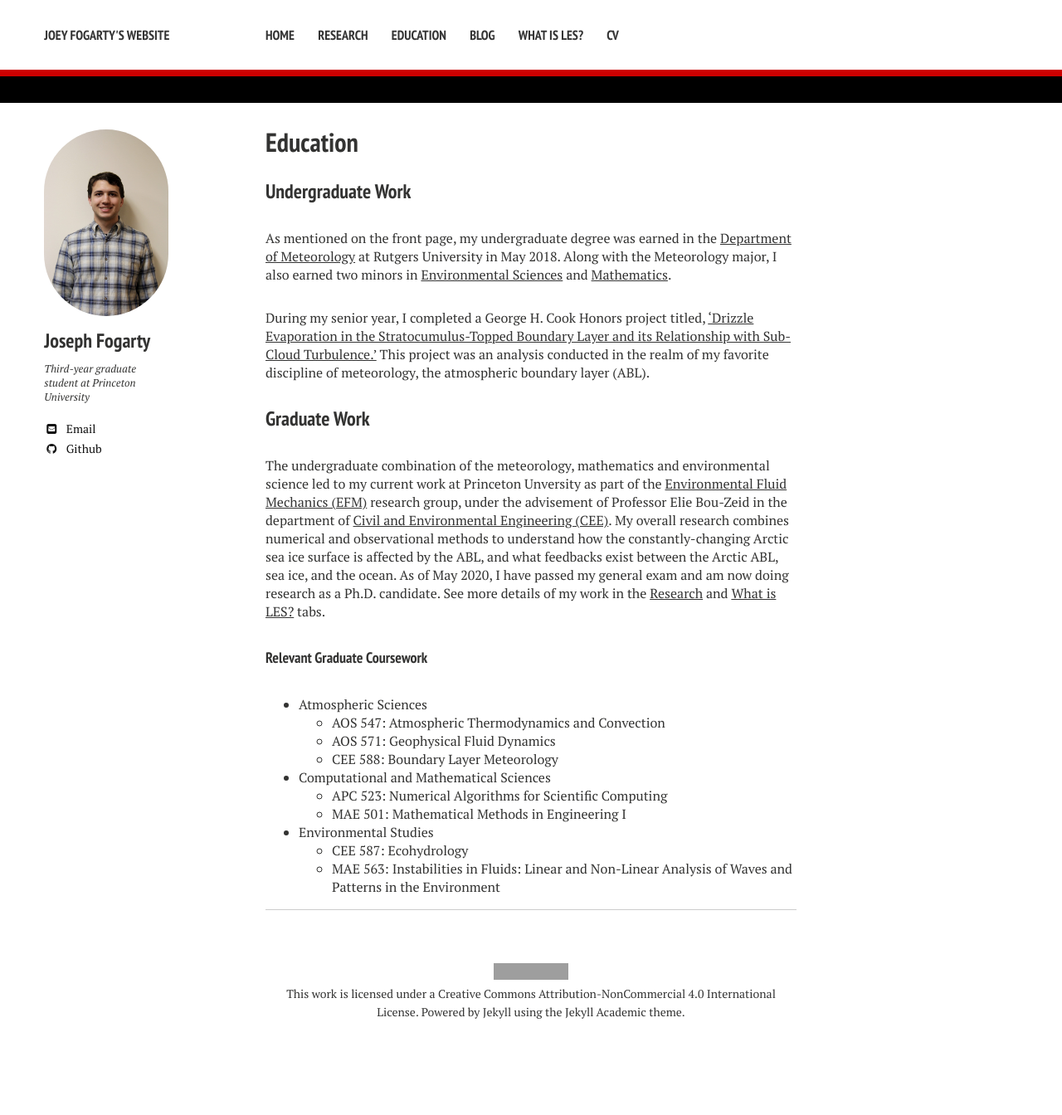
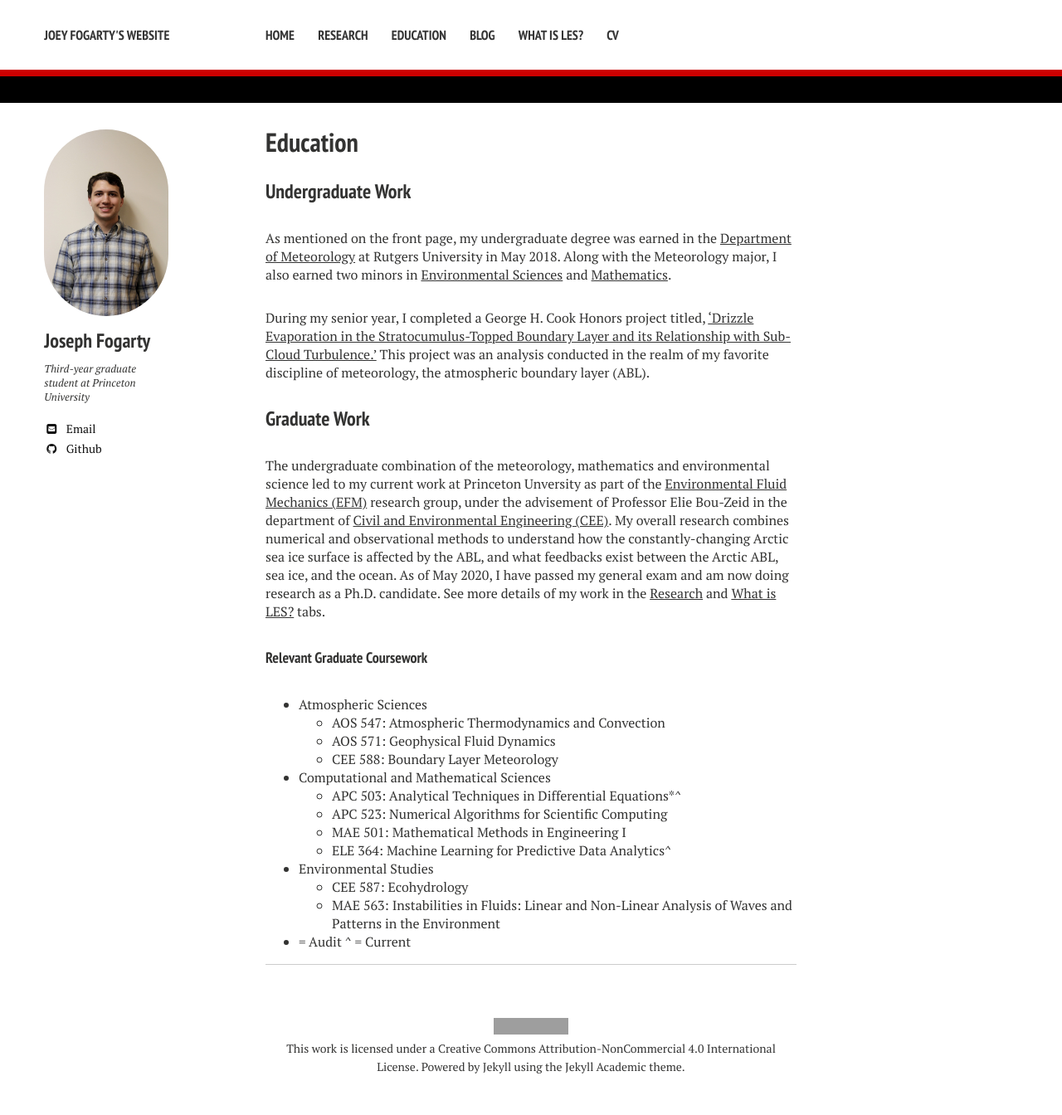
Before and after one commit to josephfogarty/josephfogarty.github.io, a Jekyll site: the page built from education.md, in a window 1280 px wide. Shown: the whole page at 83% size. Built offline with Jekyll 4.4.1, drawn with Linux system fonts in a browser that asks for light colours; nearby versions of some CDN libraries; before the commit the page ends 1278 px from its top, so only the background shows below that; grey boxes are pictures that could not be loaded.

Commit message:
Update education.md

```diff
--- a/education.md
+++ b/education.md
@@ -21,8 +21,13 @@
   - AOS 571: Geophysical Fluid Dynamics
   - CEE 588: Boundary Layer Meteorology
 - Computational and Mathematical Sciences
+  - APC 503: Analytical Techniques in Differential Equations*^
   - APC 523: Numerical Algorithms for Scientific Computing
   - MAE 501: Mathematical Methods in Engineering I
+  - ELE 364: Machine Learning for Predictive Data Analytics^
 - Environmental Studies
   - CEE 587: Ecohydrology
   - MAE 563: Instabilities in Fluids: Linear and Non-Linear Analysis of Waves and Patterns in the Environment
+
+* = Audit
+^ = Current
```
